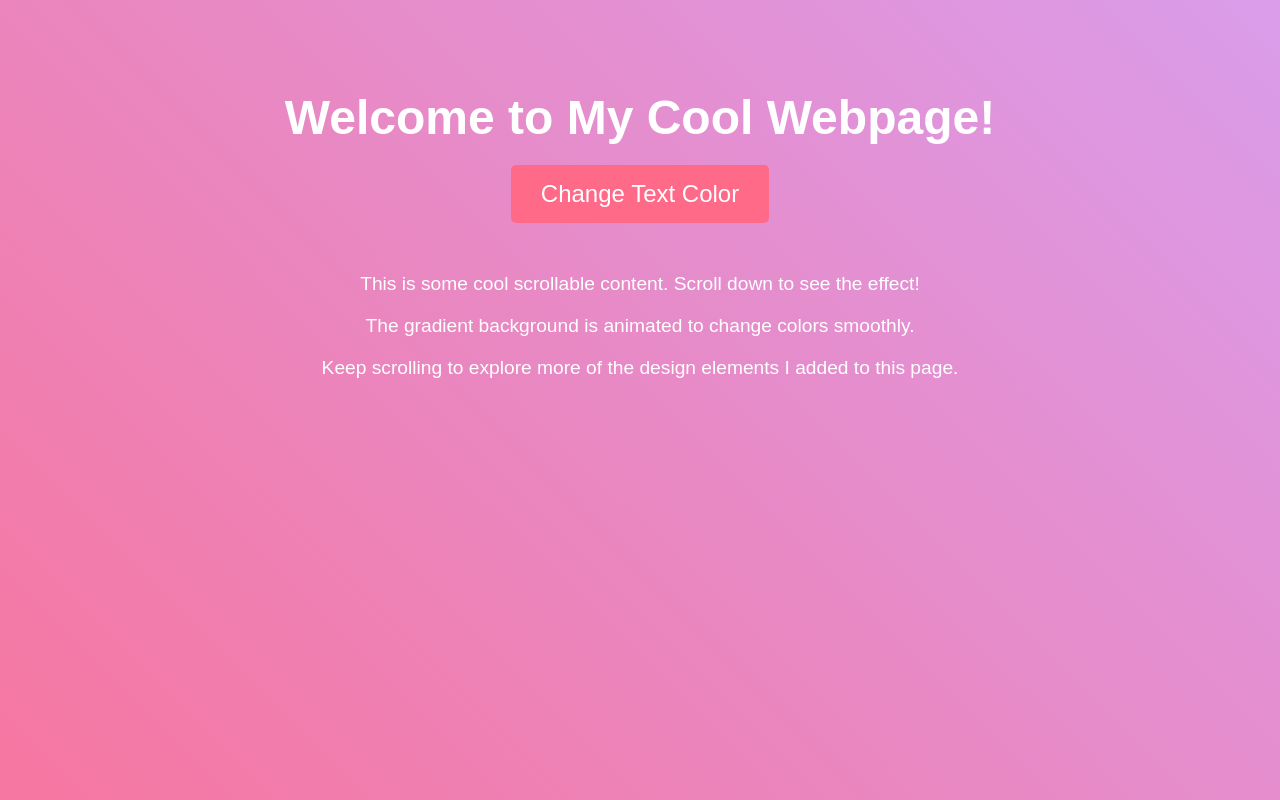
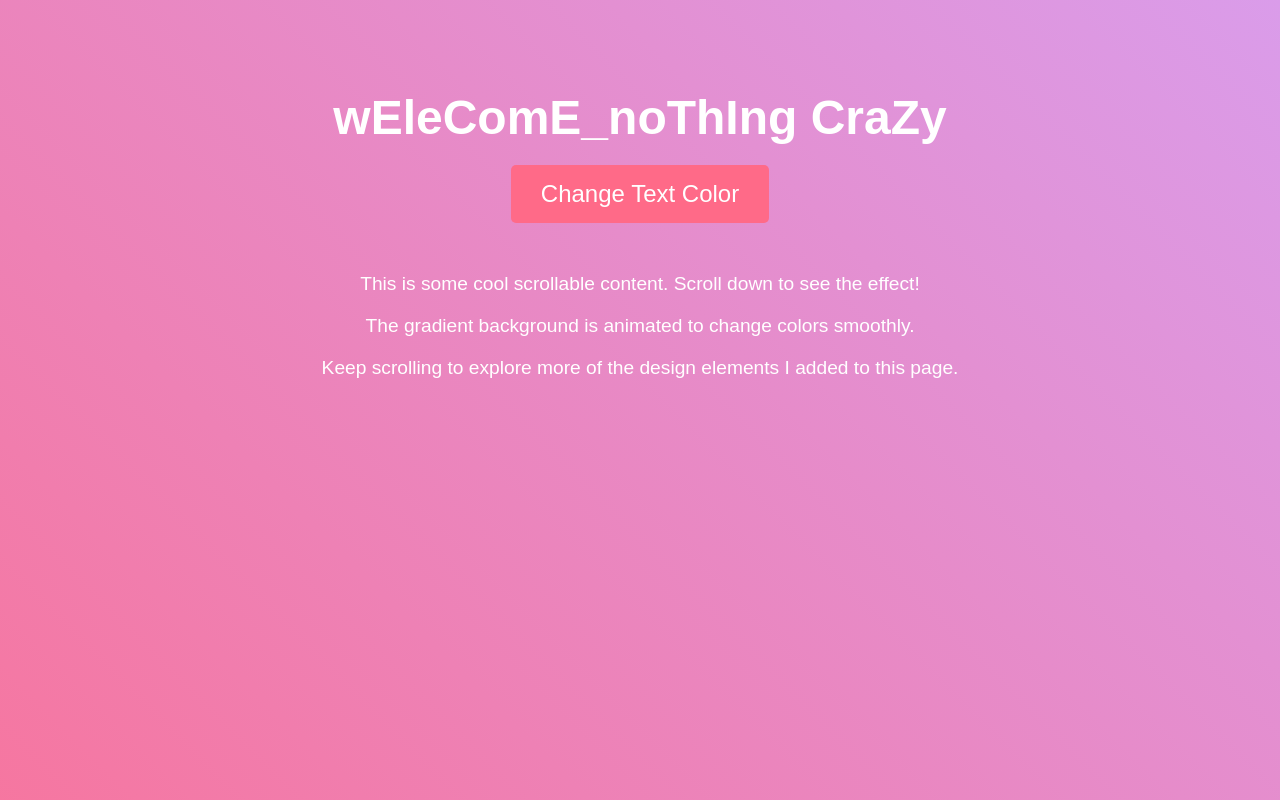
Before and after one commit to escAlexHJ/Class-Activity, a plain HTML site: page index.html in a window 1280 px wide. Drawn offline with Linux system fonts and the light colour scheme.

Commit message:
Add files via upload

```diff
--- a/index.html
+++ b/index.html
@@ -63,7 +63,7 @@
 </head>
 <body>
 
-  <h1>Welcome to My Cool Webpage!</h1>
+  <h1>wEleComE_noThIng CraZy</h1>
   <button class="button" onclick="changeTextColor()">Change Text Color</button>
 
   <div class="content">
```
